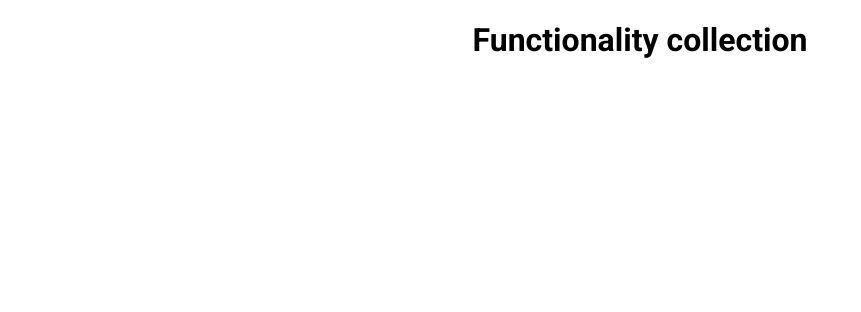
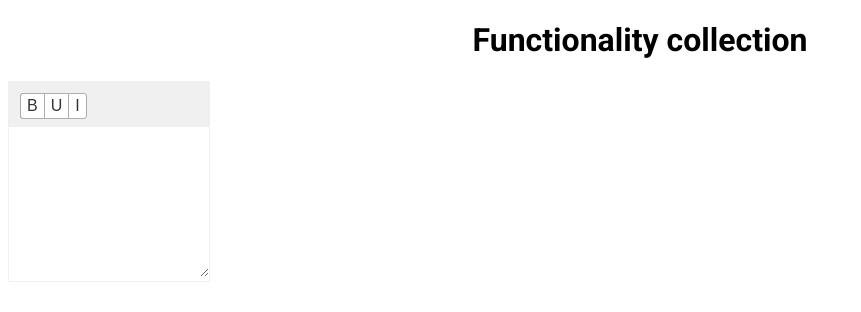
Before and after one commit to gilad1987/FunctionalityCollection, a website built with webpack: page app/index.html in a window 1280 px wide. Shown: the whole page, without its empty margins (0-861 px from the left). Built offline with nearby package versions, Linux system fonts and the light colour scheme.

Commit message:
create classes

```diff
--- a/app/app.js
+++ b/app/app.js
@@ -1,5 +1,6 @@
 import 'assets/stylesheets/scss/application.scss';
 
+import 'components/text.html';
 
 // import GtEventManager from 'components/gt-event-manager/GtEventManager';
 // import { GtFunctionalityCollection, GtState } from 'components/GtFunctionalityCollection';
--- a/app/assets/stylesheets/scss/main.scss
+++ b/app/assets/stylesheets/scss/main.scss
@@ -2,3 +2,82 @@
 
 body{font-family: 'Roboto', sans-serif;}
 h1{text-align: center;}
+
+
+.bold{font-weight: bold;}
+.underscore{text-decoration: underline;}
+.italic{font-style: italic;}
+
+[contenteditable="true"]{outline: none;}
+.input .content{
+  overflow: auto;
+  display: inline-block;
+  min-width: 200px;
+  min-height: 150px;
+}
+
+.GtTextEditor{
+  display: inline-block;
+  border:1px solid transparent;
+
+  &.active{
+    .ToolBar{
+      opacity:1;
+      -webkit-touch-callout: none;
+      -webkit-user-select: none;
+      -khtml-user-select: none;
+      -moz-user-select: none;
+      -ms-user-select: none;
+      user-select: none;
+    }
+
+    border-color:#F0F0F0;
+
+    .content{
+      resize: both;
+    }
+  }
+
+  .ToolBar{
+    background-color: #F0F0F0;
+    padding: 10px 10px 7px;
+    margin-left: 0px;
+    border: 1px solid #EEE;
+    opacity:0;
+
+    .ButtonGroup{
+      overflow: hidden;
+
+      .Button{
+        text-transform: capitalize;
+        outline:none;
+        border:1px solid #adadad;
+        border-right-width: 0;
+        color: #333;
+        background-color: #fff;
+        float:left;
+        padding: 3px 6px;
+        cursor:pointer;
+        font-size:16px;
+
+        &:first-child{
+          border-top-left-radius:3px;
+          border-bottom-left-radius:3px;
+        }
+        &:last-child{
+          border-right-width: 1px;
+          border-top-right-radius:3px;
+          border-bottom-right-radius:3px;
+        }
+
+        &:hover{
+          background-color: #ebebeb;
+          border-color: #adadad;
+        }
+        &.active{
+          box-shadow: inset 0 3px 5px rgba(0,0,0,.125);
+        }
+      }
+    }
+  }
+}
--- a/app/components/GtFunctionalityCollection.js
+++ b/app/components/GtFunctionalityCollection.js
@@ -21,6 +21,7 @@ export class GtFunctionalityCollection extends GtEvent{
 
     addAction(state){
         this.states[state.actionType] = state;
+        return this;
     }
 
     triggerAction(actionType){
--- a/app/index.html
+++ b/app/index.html
@@ -14,13 +14,46 @@
     <meta http-equiv="X-UA-Compatible" content="IE=edge" />
     <meta name="viewport" content="width=device-width, initial-scale=1">
     <title>Functionality collection</title>
-
-    <link href='https://fonts.googleapis.com/css?family=Roboto:400,400italic,500,500italic,700,700italic,900,100italic,300,300italic' rel='stylesheet' type='text/css'>
-
 </head>
 <body>
 
 <h1>Functionality collection</h1>
 
+
+<div id="GtTextEditor" class="GtTextEditor active">
+    <div class="input" >
+        <div class="ToolBar">
+            <div class="ButtonGroup">
+                <button class="Button" type="button"
+                        data-actionType="toggleBold"
+                        ng-class="{'active':gtTextEditor.isBold}"
+                        ng-click="gtTextEditor.toggleBold()">
+                    b
+                </button>
+
+                <button class="Button"
+                        type="button"
+                        data-actionType="toggleUnderscore"
+                        ng-class="{'active':gtTextEditor.isUnderscore}"
+                        ng-click="gtTextEditor.toggleUnderscore()">
+                    u
+                </button>
+
+                <button class="Button"
+                        type="button"
+                        data-actionType="toggleItalic"
+                        ng-class="{'active':gtTextEditor.isItalic}"
+                        ng-click="gtTextEditor.toggleItalic()">
+                    i
+                </button>
+            </div>
+        </div>
+
+        <div class="content" id="content" contenteditable="true" ></div>
+
+
+    </div>
+</div>
+
 </body>
 </html>
--- a/webpack.config.js
+++ b/webpack.config.js
@@ -9,7 +9,7 @@ const ExtractTextPlugin = require("extract-text-webpack-plugin");
 const appPath           = path.join(__dirname, 'app');
 const distPath          = path.join(__dirname, 'dist');
 const exclude           = /node_modules/;
-const EnableExtractTextPlugin    = false;
+const EnableExtractTextPlugin    = true;
 
 function getENVReplacements() {
   const replacements = {}; //environmentsFile[process.env.NODE_ENV];
@@ -124,7 +124,7 @@ const config = {
     contentBase: './app',
     colors: true,
     noInfo: true,
-    inline: false,
+    inline: true,
     historyApiFallback: true
   }
 
```
Also changed, not shown: app/components/GtState.js (line endings or trailing spaces).
